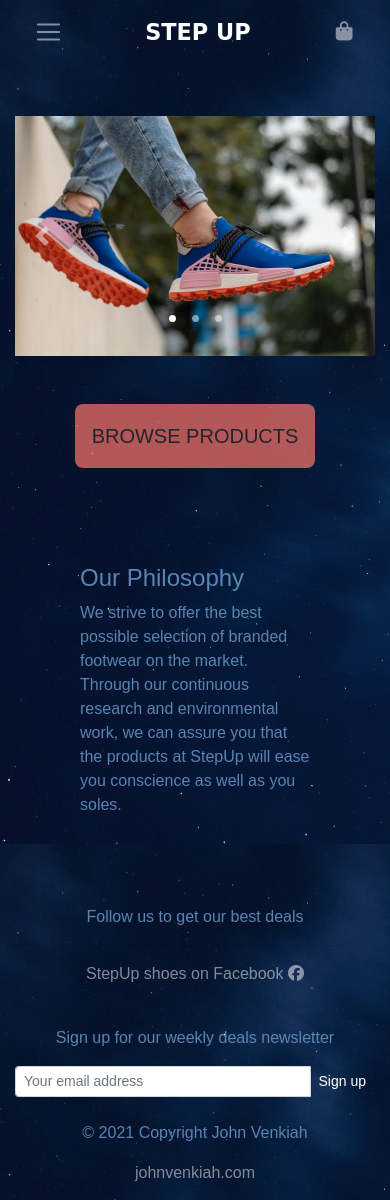
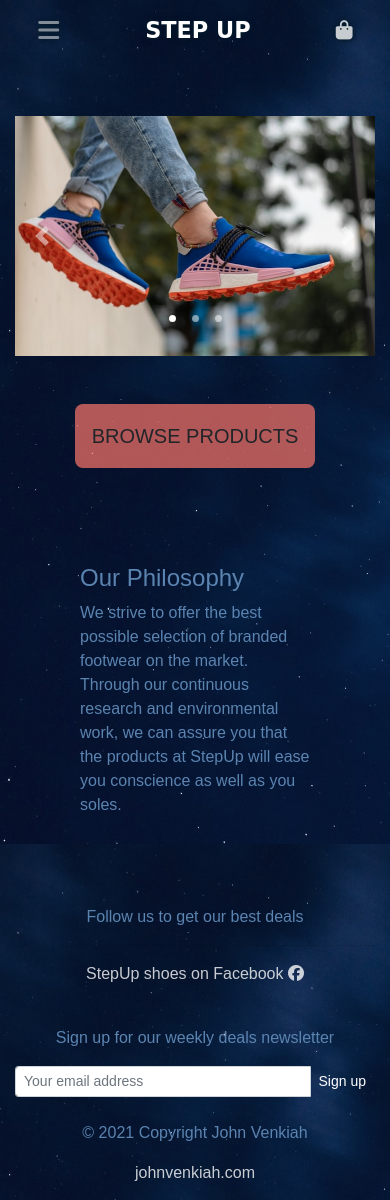
Before and after one commit to johnvenkiah/CI_PP5_John_Venkiah, a Django app: page / in a window 390 px wide. Run offline with Django 3.2, Linux system fonts and the light colour scheme; some libraries are stand-ins or nearby versions; some web fonts are replaced.

Commit message:
add stylable hanburger icon from fontawesome, add shadows so icons visible on light backgrounds

```diff
--- a/static/css/base.css
+++ b/static/css/base.css
@@ -25,7 +25,7 @@ h1, h2 {
 }
 
 a {
-    color: rgba(255,255,255,.5);;
+    color:#ffffffc7;
     transition: color, .3s;
 }
 
@@ -327,8 +327,8 @@ input[name='q']::placeholder {
     }
 
     .navbar-toggler {
-        padding: .6rem .6rem;
-        font-size: 1.2rem;
+        padding: .6rem 0;
+        font-size: 1.5rem;
         border: none;
         transition: top 0.2s ease-in-out;
     }
@@ -422,6 +422,14 @@ button:focus {
     outline: 1px #FC766AFF auto;
 }
 
+.navbar-expand-lg > * {
+    text-shadow: 1px 1px 5px rgb(0, 26, 43), -1px -1px 6px rgb(0, 26, 43);
+}
+
+.navbar-expand-lg > li, .navbar-expand-lg > h1 {
+    width: 51.5%;
+}
+
 .bg-trans-blue {
     background-color: rgb(57, 102, 128, .4);
     transition: all, .3s;
--- a/templates/base.html
+++ b/templates/base.html
@@ -111,15 +111,10 @@
                     </ul>
                 </div>
             </div>
-            <div class="row bg-grad-trans-dark">
-                <!-- <nav class="navbar navbar-expand-lg d-lg-none navbar-dark w-100">
-                    <button class="navbar-toggler" type="button" data-toggle="collapse" data-target="#main-nav"
-                        aria-controls="main-nav" aria-expanded="false" aria-label="Toggle navigation">
-                        <span class="navbar-toggler-icon"></span>
-                    </button> -->
+            <div class="row">
                 <nav class="navbar bg-nav navbar-expand-lg navbar-dark w-100">
                     <button class="navbar-toggler" type="button" data-toggle="collapse" data-target="#main-nav" aria-controls="main-nav" aria-expanded="false" aria-label="Toggle navigation">
-                        <span class="navbar-toggler-icon"></span>
+                        <span><i class="fas fa-bars"></i></span>
                     </button>
                         {% include 'includes/mobile-top-header.html' %}
                 </nav>
```
